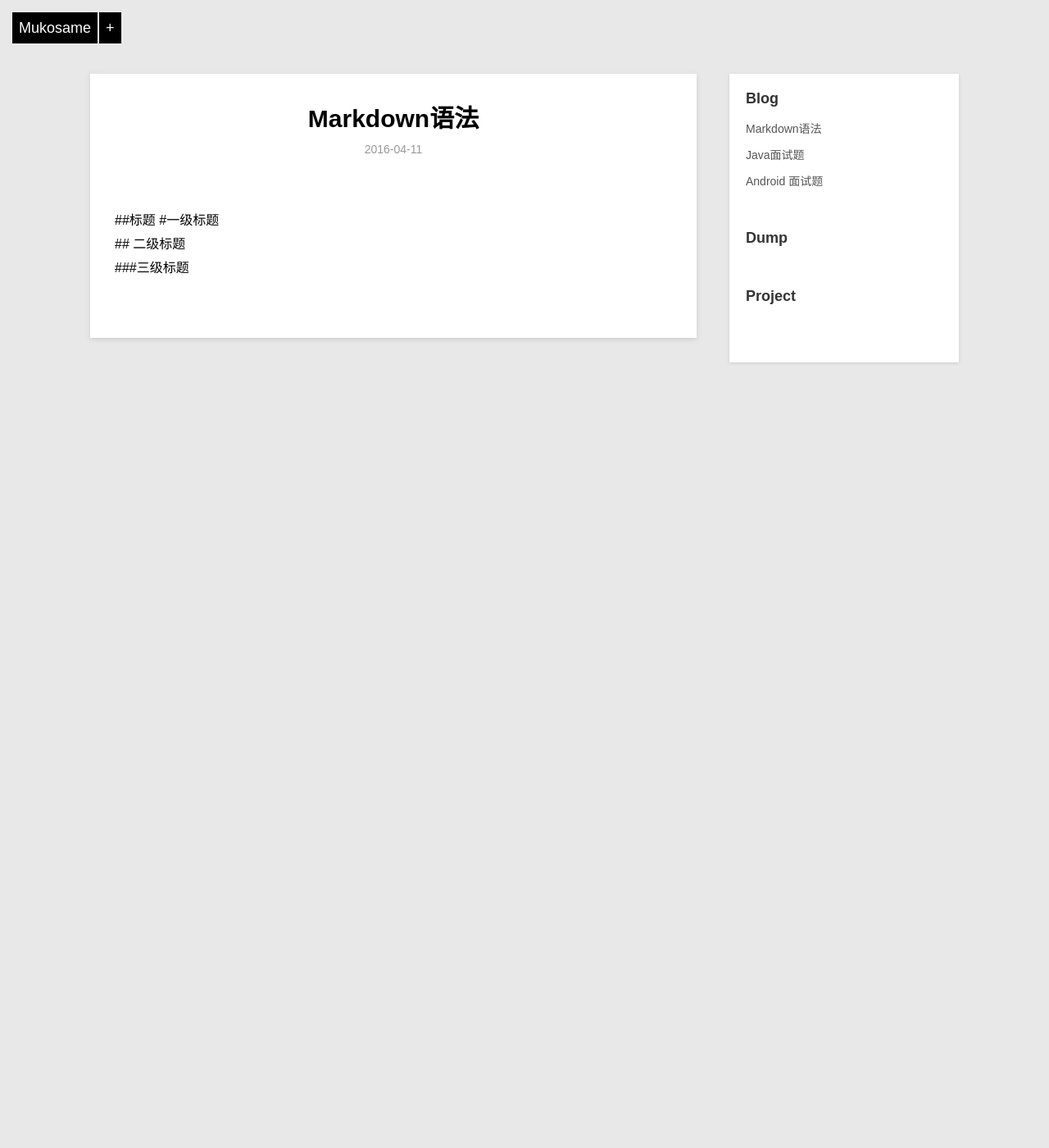
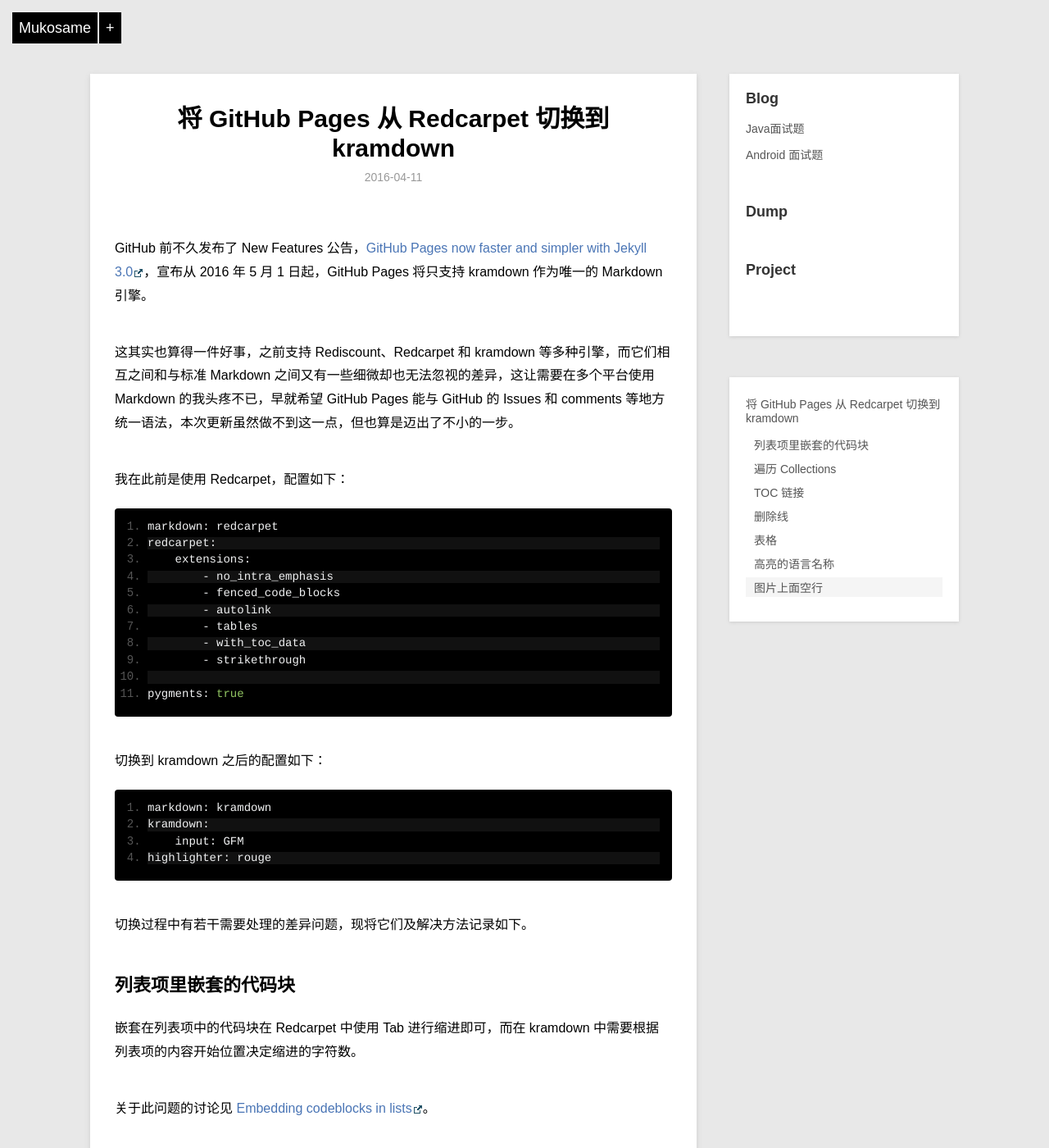
Before and after one commit to zuoqx/zuoqx.github.com, a Jekyll site: the page built from _posts/blog/2016-04-11-Markdown语法.md, in a window 1280 px wide and 1400 px high. Shown: the whole window at 82% size. Built offline with Jekyll 4.4.1, drawn with Linux system fonts in a browser that asks for light colours; comment, search, counter and statistics services are not loaded; some of the changed text lies outside the part shown.

Commit message:
Markdown programer

````diff
--- a/_posts/blog/2016-04-11-Markdown语法.md
+++ b/_posts/blog/2016-04-11-Markdown语法.md
@@ -1,12 +1,181 @@
 ---
 layout: post
-title: Markdown语法
-description: Markdown语法汇总
-category: blog
+title: 将 GitHub Pages 从 Redcarpet 切换到 kramdown
+categories: Markdown
+description: 从 Redcarpet 切换到 kramdown 会遇到一些问题，这里记录了它们的解决办法。
+keywords: GitHub Pages, markdown, Redcarpet, kramdown
 ---
 
+GitHub 前不久发布了 New Features 公告，[GitHub Pages now faster and simpler with Jekyll 3.0][1]，宣布从 2016 年 5 月 1 日起，GitHub Pages 将只支持 kramdown 作为唯一的 Markdown 引擎。
 
-##标题
-    #一级标题
-    ## 二级标题
-    ###三级标题
+这其实也算得一件好事，之前支持 Rediscount、Redcarpet 和 kramdown 等多种引擎，而它们相互之间和与标准 Markdown 之间又有一些细微却也无法忽视的差异，这让需要在多个平台使用 Markdown 的我头疼不已，早就希望 GitHub Pages 能与 GitHub 的 Issues 和 comments 等地方统一语法，本次更新虽然做不到这一点，但也算是迈出了不小的一步。
+
+我在此前是使用 Redcarpet，配置如下：
+
+```yaml
+markdown: redcarpet
+redcarpet:
+    extensions:
+        - no_intra_emphasis
+        - fenced_code_blocks
+        - autolink
+        - tables
+        - with_toc_data
+        - strikethrough
+
+pygments: true
+```
+
+切换到 kramdown 之后的配置如下：
+
+```yaml
+markdown: kramdown
+kramdown:
+    input: GFM
+highlighter: rouge
+```
+
+切换过程中有若干需要处理的差异问题，现将它们及解决方法记录如下。
+
+## 列表项里嵌套的代码块
+
+嵌套在列表项中的代码块在 Redcarpet 中使用 Tab 进行缩进即可，而在 kramdown 中需要根据列表项的内容开始位置决定缩进的字符数。
+
+关于此问题的讨论见 [Embedding codeblocks in lists][2]。
+
+in Redcarpet:
+
+```markdown
+1. list item one
+
+    ```python
+    print 'hello, world'
+    ```
+
+2. list item two
+
+
+* unordered list item one
+
+    ```python
+    print 'hello, world'
+    ```
+
+* unordered list item two
+```
+
+in kramdown:
+
+```markdown
+1. list item one
+
+   ```python
+   print 'hello, world'
+   ```
+
+2. list item two
+
+
+* unordered list item one
+
+  ```python
+  print 'hello, world'
+  ```
+
+* unordered list item two
+```
+
+## 遍历 Collections
+
+我在本博客做了一个 wiki collection，在 Redcarpet 中用 `for doc in site.documents` 可遍历所有 wiki。
+
+而切换到 kramdown 后这样的写法将遍历所有的 wiki 和 posts，需要使用 `for wiki in site.wiki` 来遍历 wiki。
+
+不过这点其实严格说起来应该是我在使用 Redcarpet 时的写法没有遵循 Jekyll 的文档，参考 [Collections][3]。
+
+## TOC 链接
+
+在我之前的一篇文章 [GFM 与 Redcarpet 的不同点][4] 中，描述了 Redcarpet 与 GFM 自动生成的 TOC 链接的区别，而 kramdown 即使启用了 `input: GFM` 生成的链接与 GFM 也还是不同，处理 GFM 与 Redcarpet 生成的 TOC 链接的区别已经让我心累了，不想再多记一种。
+
+不过谢天谢地，kramdown 支持自动生成 TOC，只需在想放置 TOC 的地方放置如下内容即可，非常方便。
+
+```markdown
+* TOC
+{:toc}
+```
+
+## 删除线
+
+在 Redcarpet 中使用如下语法能自动为文字加上删除线：
+
+```markdown
+~~hello world~~
+```
+
+但切换到 kramdown 后这种写法失效了，浏览了一下文档之后并没有找到 kramdown 对应的语法，这个用得也少，遂直接用 HTML 元素解决问题：
+
+```markdown
+<del>hello world</del>
+```
+
+<del>hello world</del>
+
+**update 2016/03/02:** kramdown 主分支已经解决了这个问题，见 [gettalong/kramdown#304][7]，坐等 Release 后 GitHub Pages 更新就能用了。
+
+**update 2016/03/29:** [pages-gem][8] 当前使用的 1.10.0 版本的 kramdown 已经包含了主分支对此的修复，已经可以愉快地使用 ``~~hello world~~`` 来表示 ~~hello world~~ 了。
+
+## 表格
+
+在 Redcarpet 中如下写法能直接显示你写的内容：
+
+```markdown
+READ|WRITE|SHARE
+```
+
+但在 kramdown 中会解析成表格：
+
+READ|WRITE|SHARE
+
+所以需要将 `|` 转义。
+
+```markdown
+READ\|WRITE\|SHARE
+```
+
+相关讨论见：[gettalong/kramdown#151][5]
+
+## 高亮的语言名称
+
+使用 Redcarpet + pygments 的组合时，`cpp`、`C++` 和 `c++` 都能对 C++ 代码片断进行语法高亮。
+
+而改为 kramdown + rouge 的组合后，只能使用 `cpp`。
+
+rouge 支持的语言列表可以参考如下链接：
+
+* [List of supported languages and lexers][6]
+
+## 图片上面空行
+
+在 Redcarpet 中，如下写法的图片和文字之间会换行：
+
+```markdown
+Hello, world!
+![](/img.png)
+```
+
+而 kramdown 中这种写法图片会直接接在文字后面显示，不换行。如果需要换行则应在图片上面空一行：
+
+```markdown
+Hello, world!
+
+![](/img.png)
+```
+
+[1]: https://github.com/blog/2100-github-pages-now-faster-and-simpler-with-jekyll-3-0
+[2]: https://github.com/gettalong/kramdown/issues/209
+[3]: http://jekyllrb.com/docs/collections/
+[4]: http://mazhuang.org/2015/12/05/diff-between-gfm-and-redcarpet/#section-1
+[5]: https://github.com/gettalong/kramdown/issues/151
+[6]: https://github.com/jneen/rouge/wiki/List-of-supported-languages-and-lexers
+[7]: https://github.com/gettalong/kramdown/issues/304
+[8]: https://github.com/github/pages-gem
````
